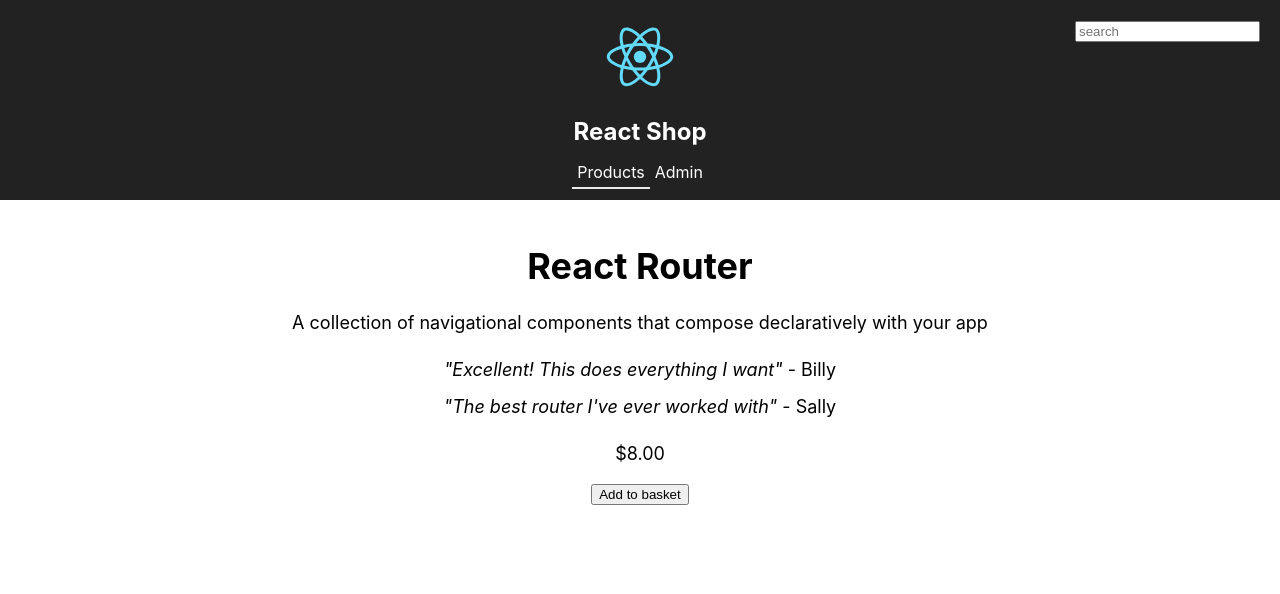
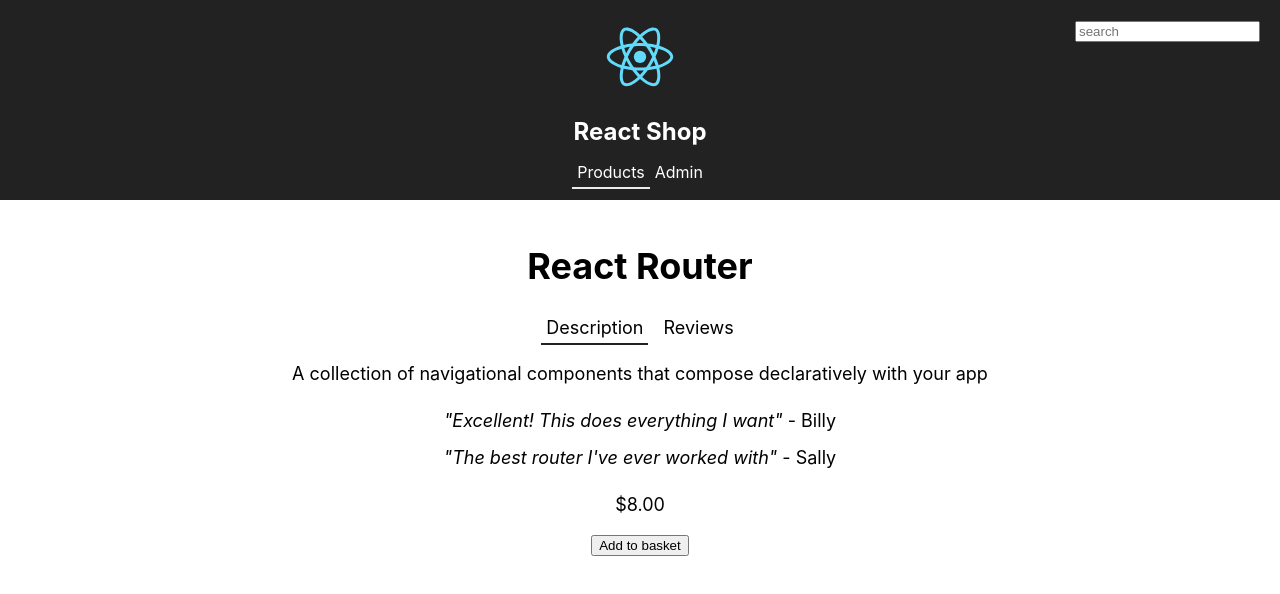
Before and after one commit to hesbon-osoro/Learn-React-with-TypeScript-3, a React (Create React App) app in the folder chapter6/react-router-shop/: page /products/1 in a window 1280 px wide. Shown: the top 594 px of the page. Built offline with nearby package versions, Linux system fonts and the light colour scheme.

Commit message:
consuming tabs component and passing props

```diff
--- a/chapter6/react-router-shop/src/Product.tsx
+++ b/chapter6/react-router-shop/src/Product.tsx
@@ -1,5 +1,6 @@
 import React from 'react';
 import { IProduct } from './ProductsData';
+import Tabs from './Tabs';
 
 export interface IProps {
 	product: IProduct;
@@ -15,6 +16,7 @@ const Product: React.FC<IProps> = props => {
 	return (
 		<React.Fragment>
 			<h1>{product.name}</h1>
+			<Tabs headings={['Description', 'Reviews']} />
 			<p>{product.description}</p>
 			<div>
 				<ul className="product-reviews">
```
